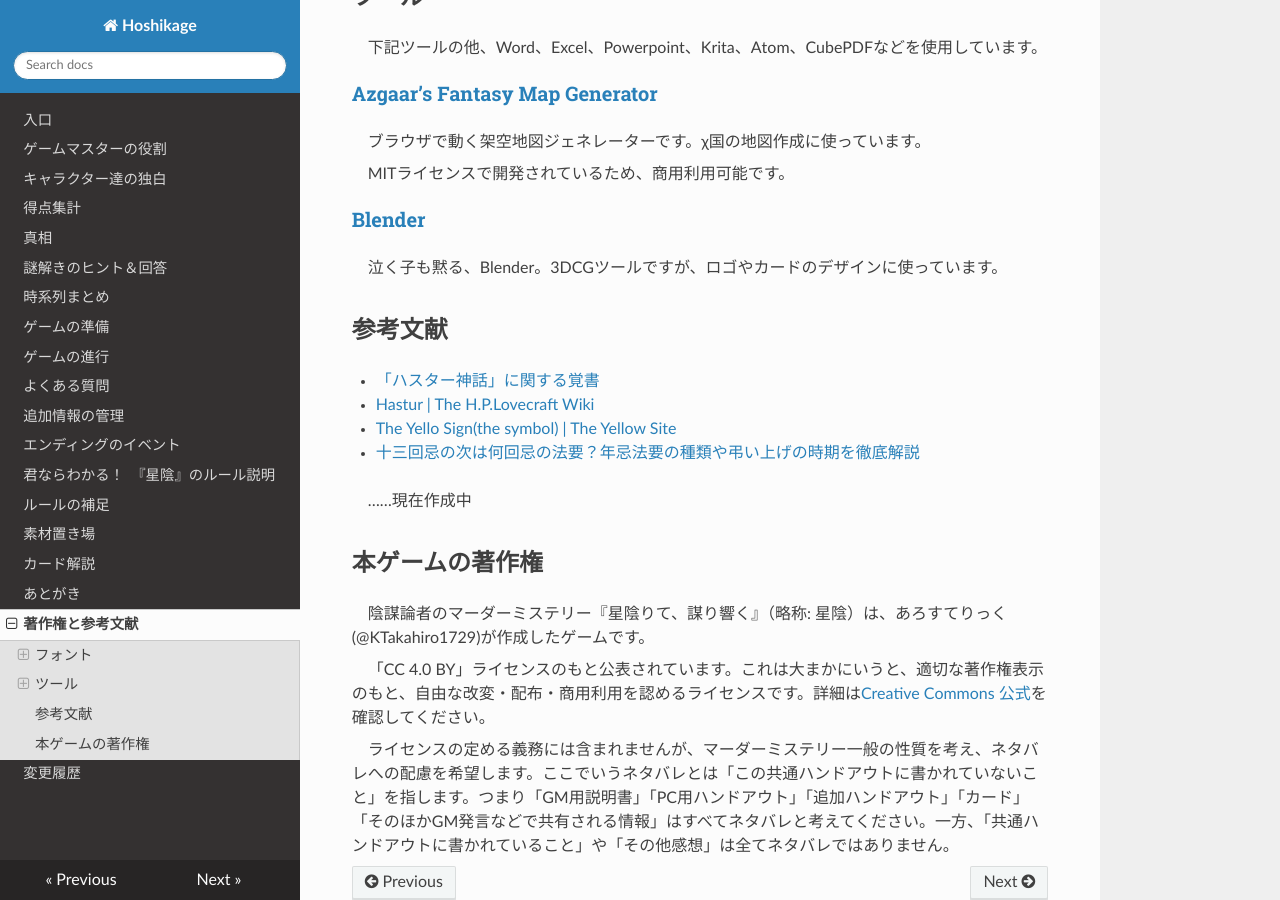
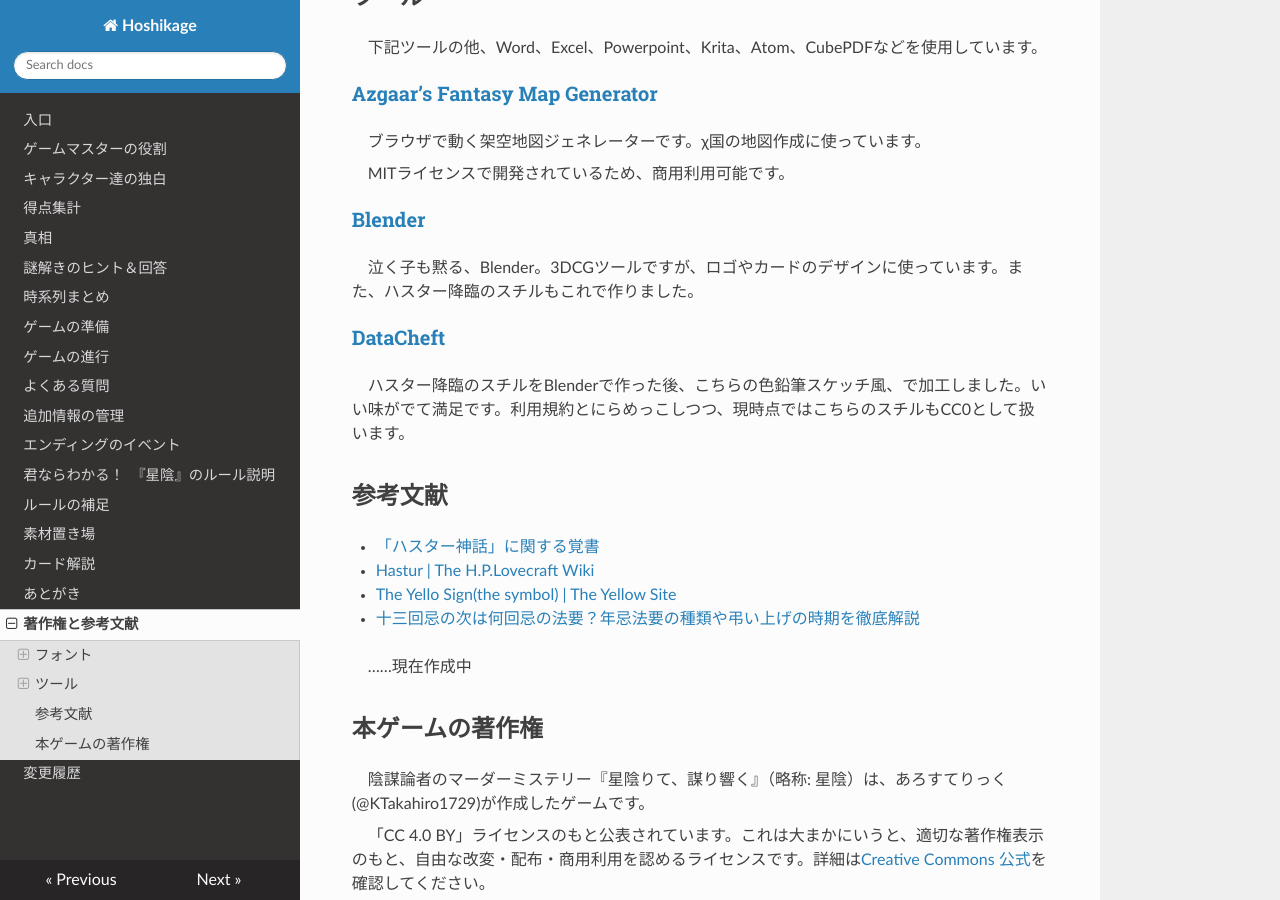
Before and after one commit to KTakahiro1729/Hoshikage, an MkDocs documentation site: the page built from docs/CopyrightAndBiblio.md, in a window 1280 px wide and 900 px high, scrolled down 2158 px. Built offline with MkDocs 1.6.1, drawn with Linux system fonts in a browser that asks for light colours; nearby versions of some CDN libraries.

Commit message:
add still

```diff
--- a/docs/CopyrightAndBiblio.md
+++ b/docs/CopyrightAndBiblio.md
@@ -69,7 +69,10 @@ Pesky Phoeniciansは英字フォントですが、象形文字のような書き
 MITライセンスで開発されているため、商用利用可能です。
 
 ### [Blender](https://blender.org)
-泣く子も黙る、Blender。3DCGツールですが、ロゴやカードのデザインに使っています。
+泣く子も黙る、Blender。3DCGツールですが、ロゴやカードのデザインに使っています。また、ハスター降臨のスチルもこれで作りました。
+
+### [DataCheft](https://tech-lagoon.com/imagechef/index.html)
+ハスター降臨のスチルをBlenderで作った後、こちらの色鉛筆スケッチ風、で加工しました。いい味がでて満足です。利用規約とにらめっこしつつ、現時点ではこちらのスチルもCC0として扱います。
 
 ## 参考文献
 - [「ハスター神話」に関する覚書](http://www7a.biglobe.ne.jp/~byakhee/essay/hastur.html)
```
Also changed, not shown: docs/EndingEvents.md (+4 -0 lines), 1 other file.
